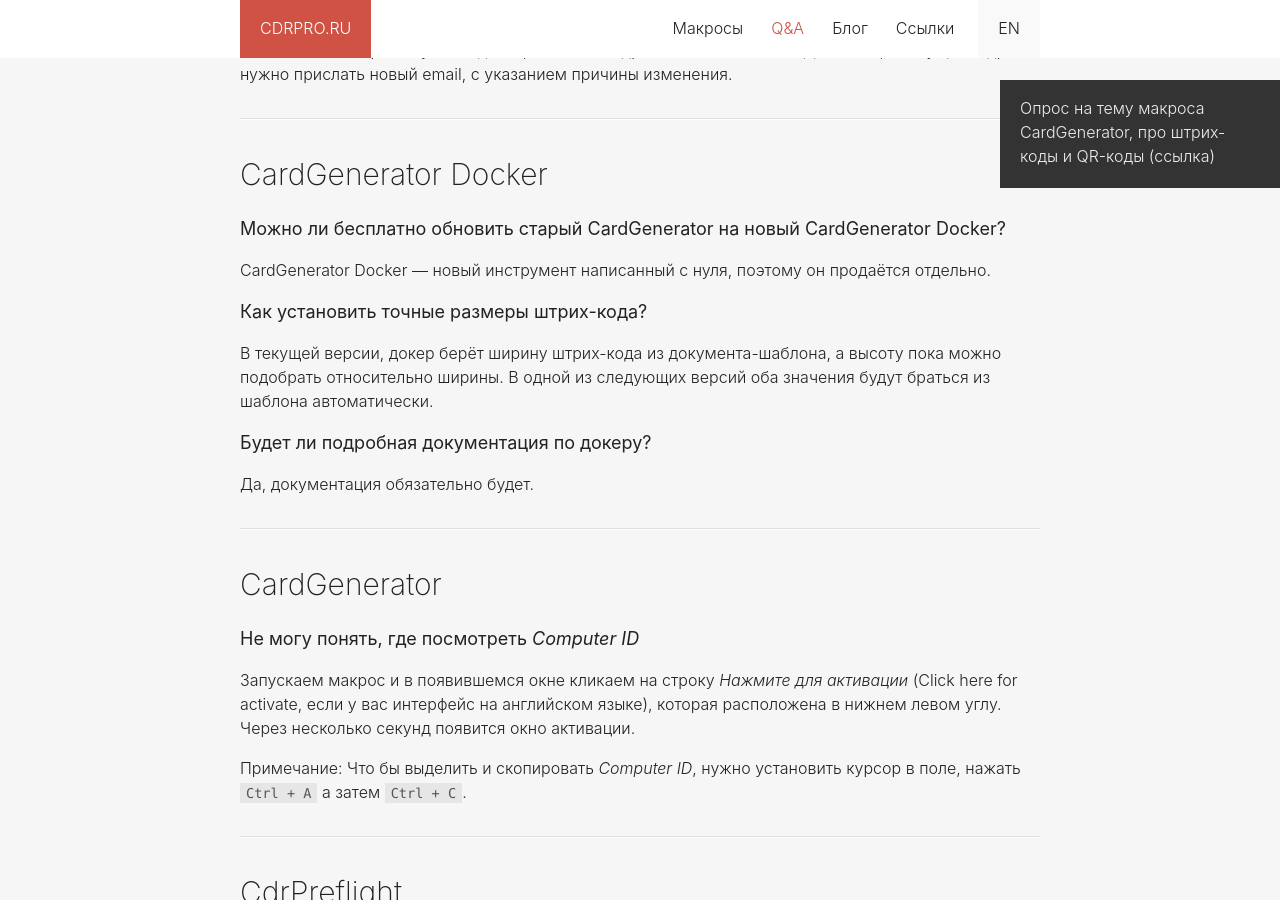
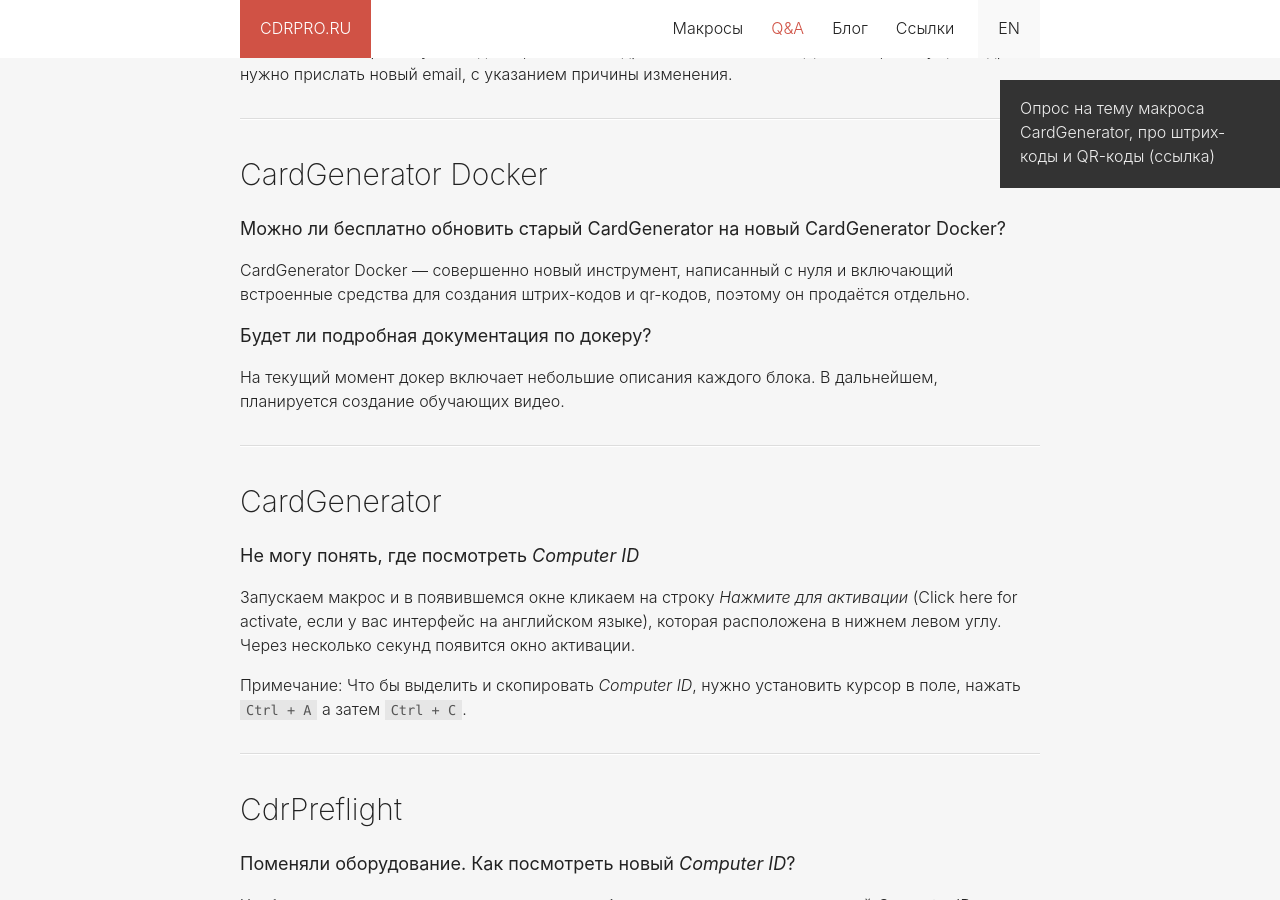
Before and after one commit to cdrpro/cdrpro.github.io, a Jekyll site: the page built from macros/question-answer.md, in a window 1280 px wide and 900 px high, scrolled down 1385 px. Built offline with Jekyll 4.4.1, drawn with Linux system fonts in a browser that asks for light colours.

Commit message:
Updated CardGenerator Docker

```diff
--- a/macros/question-answer.md
+++ b/macros/question-answer.md
@@ -65,17 +65,13 @@
 
 #### Можно ли бесплатно обновить старый CardGenerator на новый CardGenerator Docker?
 
-CardGenerator Docker — новый инструмент написанный с нуля, поэтому он продаётся отдельно.
-
-#### Как установить точные размеры штрих-кода?
-
-В текущей версии, докер берёт ширину штрих-кода из документа-шаблона,
-а высоту пока можно подобрать относительно ширины.
-В одной из следующих версий оба значения будут браться из шаблона автоматически.
+CardGenerator Docker — совершенно новый инструмент, написанный с нуля
+и включающий встроенные средства для создания штрих-кодов и qr-кодов, поэтому он продаётся отдельно.
 
 #### Будет ли подробная документация по докеру?
 
-Да, документация обязательно будет.
+На текущий момент докер включает небольшие описания каждого блока.
+В дальнейшем, планируется создание обучающих видео.
 
 ***
 
```
Also changed, not shown: _macros/en/cardgenerator-docker.md (+2 -2 lines), _macros/ru/cardgenerator-docker.md (+2 -2 lines), macros/updates.json (+13 -0 lines), 2 other files.
